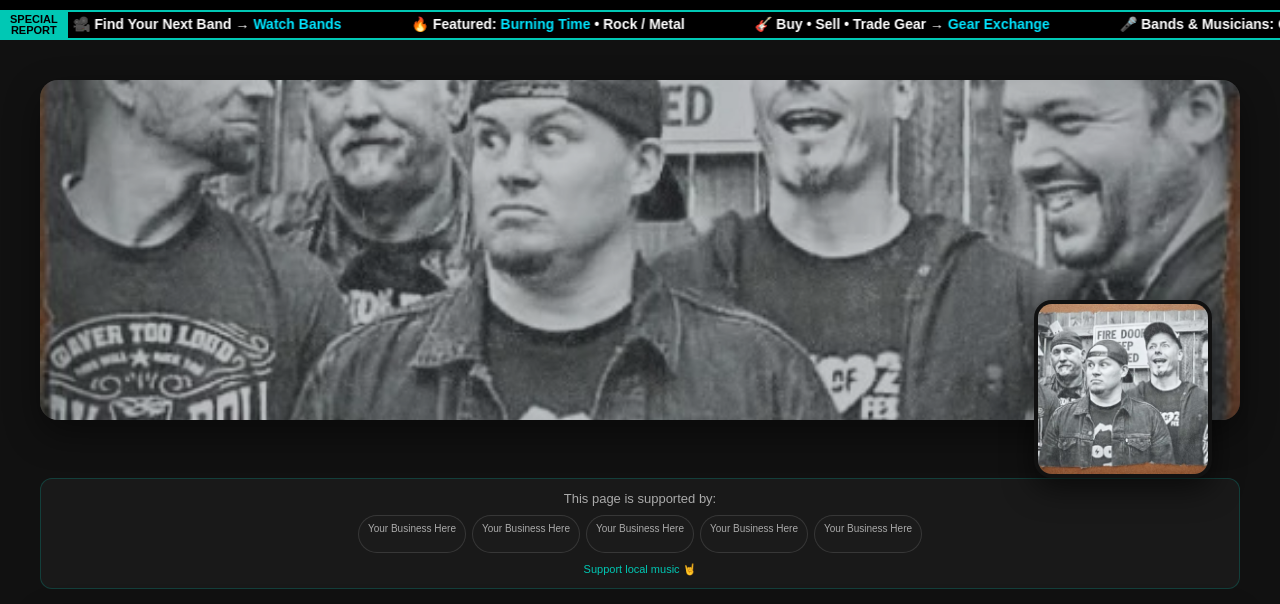
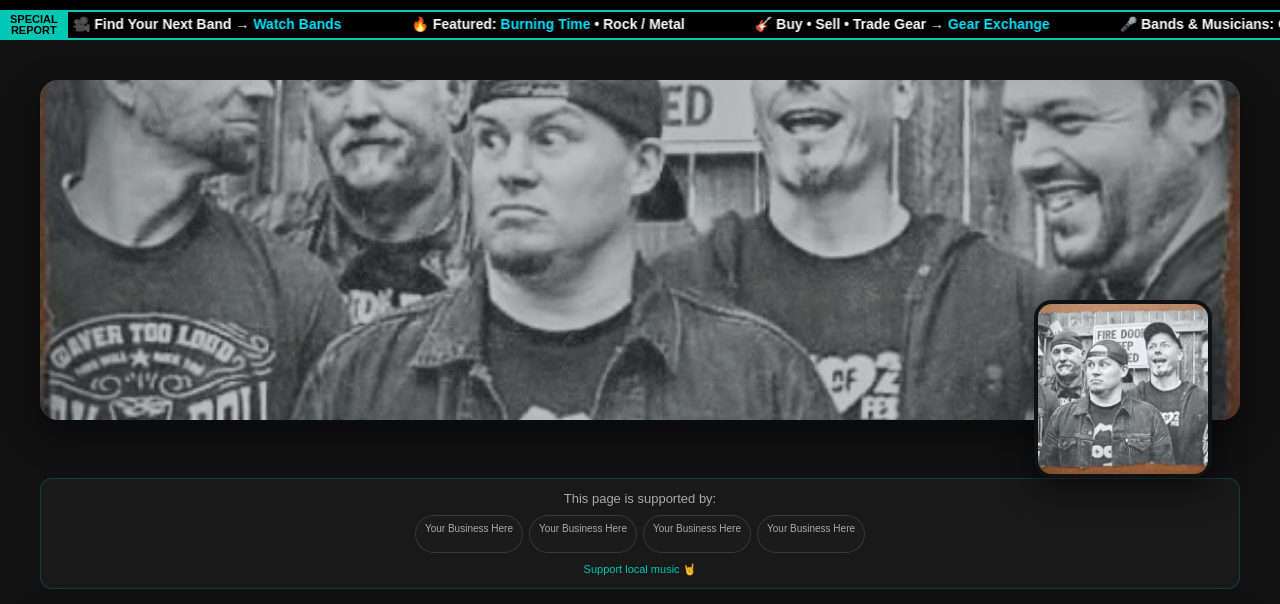
Before and after one commit to curiositydrop/curiositydrop.github.io, a plain HTML site: page burning-time.html in a window 1280 px wide. Shown: the part 253-857 px from the top of the page. Drawn offline with Linux system fonts and the light colour scheme.

Commit message:
Update burning-time.html

```diff
--- a/burning-time.html
+++ b/burning-time.html
@@ -32,7 +32,6 @@
   <section class="sponsor-strip">
     <p>This page is supported by:</p>
     <div class="sponsor-logo-row">
-      <span>Your Business Here</span>
       <span>Your Business Here</span>
       <span>Your Business Here</span>
       <span>Your Business Here</span>
```
